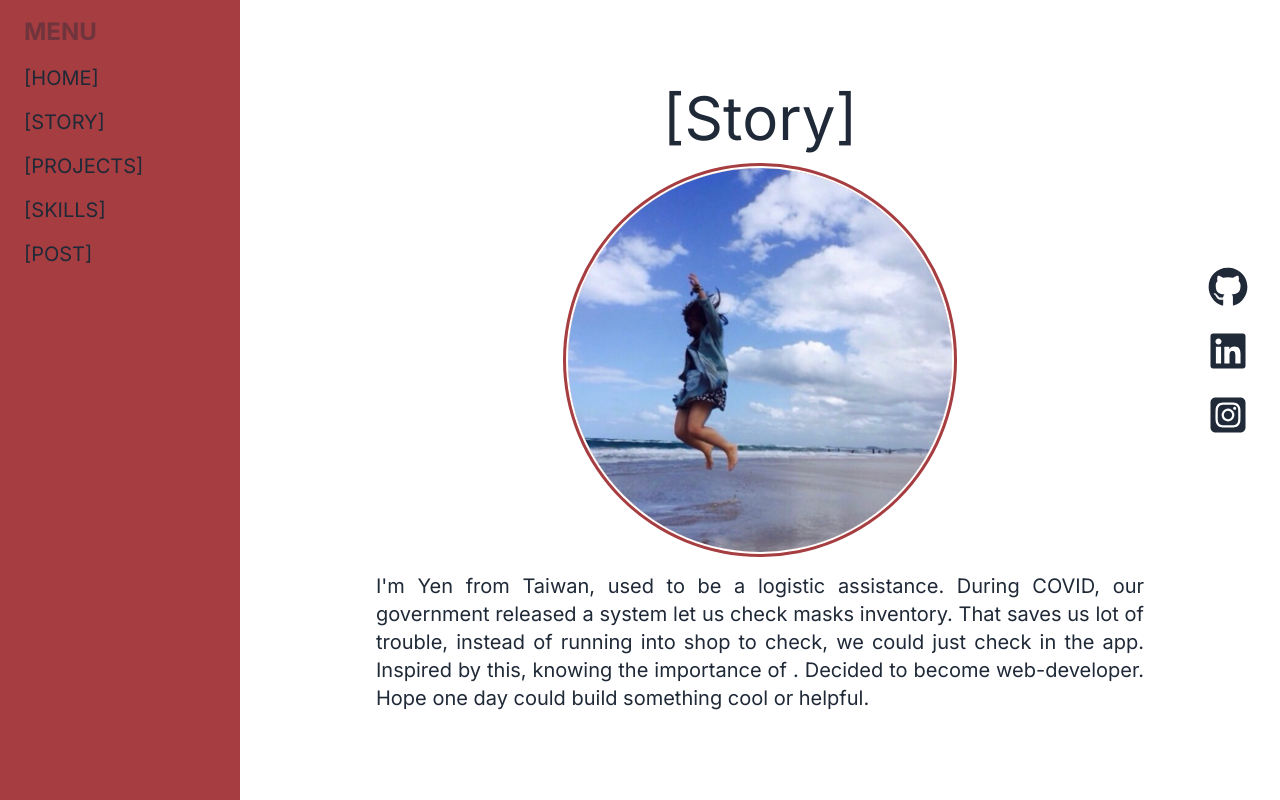
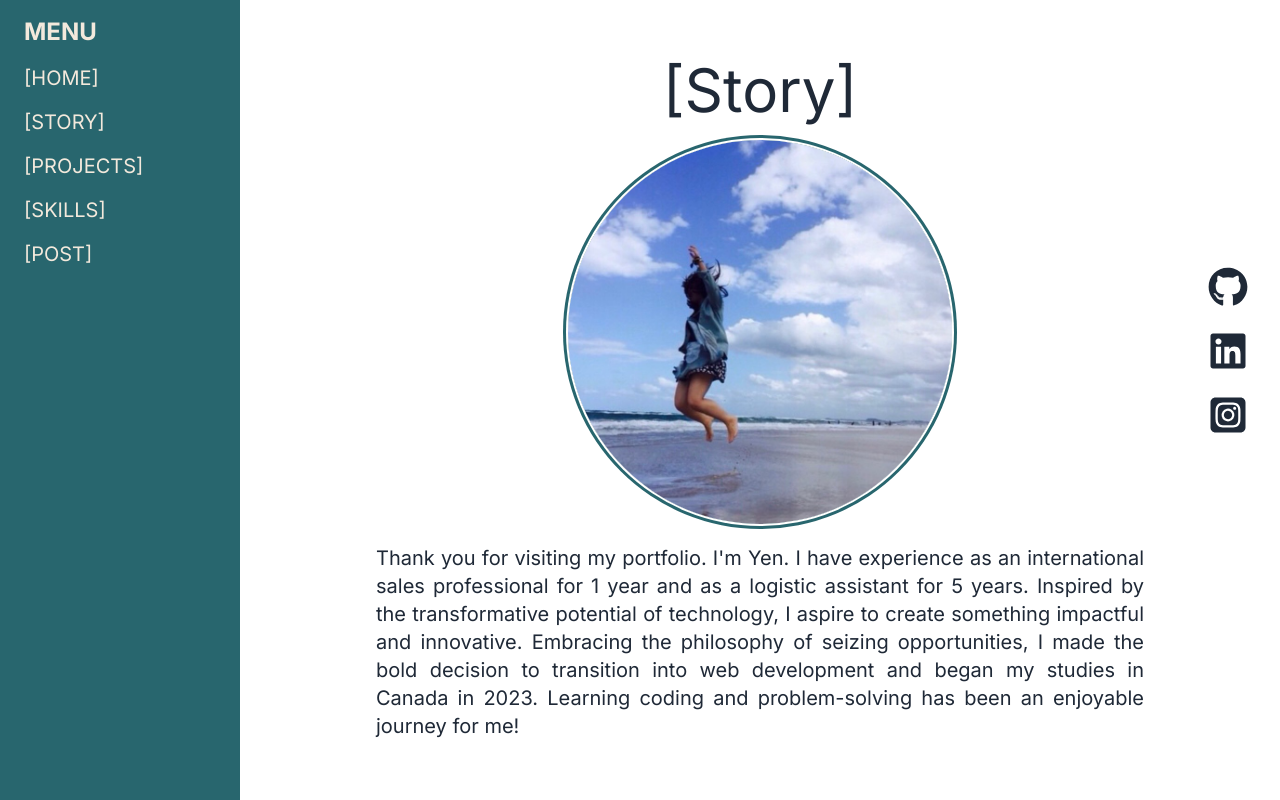
Before and after one commit to yll9108/portfolio-bubble-tea, a Next.js app: page /story in a window 1280 px wide. Built offline with nearby package versions, Linux system fonts and the light colour scheme.

Commit message:
change introduction

```diff
--- a/src/app/common/Header.jsx
+++ b/src/app/common/Header.jsx
@@ -4,7 +4,7 @@ import React from "react";
 function Menu({ item, href }) {
     return (
         <li>
-            <a href={href} className="text-xl">
+            <a href={href} className="text-xl text-secondary">
                 {item}
             </a>
         </li>
@@ -24,7 +24,9 @@ export function HeaderLG() {
         <>
             <div className="flex">
                 <ul className="menu bg-primary w-60 h-screen">
-                    <li className="menu-title text-2xl ">MENU</li>
+                    <li className="menu-title text-2xl text-secondary ">
+                        MENU
+                    </li>
                     {menuItem.map((menu) => (
                         <Menu
                             key={menu.item}
@@ -41,7 +43,7 @@ export function HeaderLG() {
 export function HeaderSmall() {
     return (
         <>
-            <div className="navbar bg-base-300 w-100 mb-10">
+            <div className="navbar bg-primary w-100 mb-10 text-secondary">
                 <div className="flex-1 px-2  lg:flex-none">
                     <a className="text-lg font-bold">Yen's</a>
                 </div>
--- a/src/app/common/Introduction.jsx
+++ b/src/app/common/Introduction.jsx
@@ -4,12 +4,14 @@ function Introduction() {
     return (
         <div className="text-justify text-lg sm:text-xl">
             {" "}
-            I'm Yen from Taiwan, used to be a logistic assistance. During COVID,
-            our government released a system let us check masks inventory. That
-            saves us lot of trouble, instead of running into shop to check, we
-            could just check in the app. Inspired by this, knowing the
-            importance of . Decided to become web-developer. Hope one day could
-            build something cool or helpful.
+            Thank you for visiting my portfolio. I'm Yen. I have experience as
+            an international sales professional for 1 year and as a logistic
+            assistant for 5 years. Inspired by the transformative potential of
+            technology, I aspire to create something impactful and innovative.
+            Embracing the philosophy of seizing opportunities, I made the bold
+            decision to transition into web development and began my studies in
+            Canada in 2023. Learning coding and problem-solving has been an
+            enjoyable journey for me!
         </div>
     );
 }
--- a/src/app/globals.css
+++ b/src/app/globals.css
@@ -4,7 +4,7 @@
 
 :root {
     /* --foreground-rgb: 0, 0, 0; */
-    --background: #a63d40;
+    --background: #fedc97;
     --background-end-rgb: 255, 255, 255;
 }
 
--- a/tailwind.config.js
+++ b/tailwind.config.js
@@ -8,9 +8,9 @@ module.exports = {
     theme: {
         extend: {
             colors: {
-                primary: "#a63d40",
+                primary: "#28666E",
                 secondary: "#F3E9DC",
-                accent: "#2E294E",
+                accent: "#FEDC97",
             },
         },
     },
```
